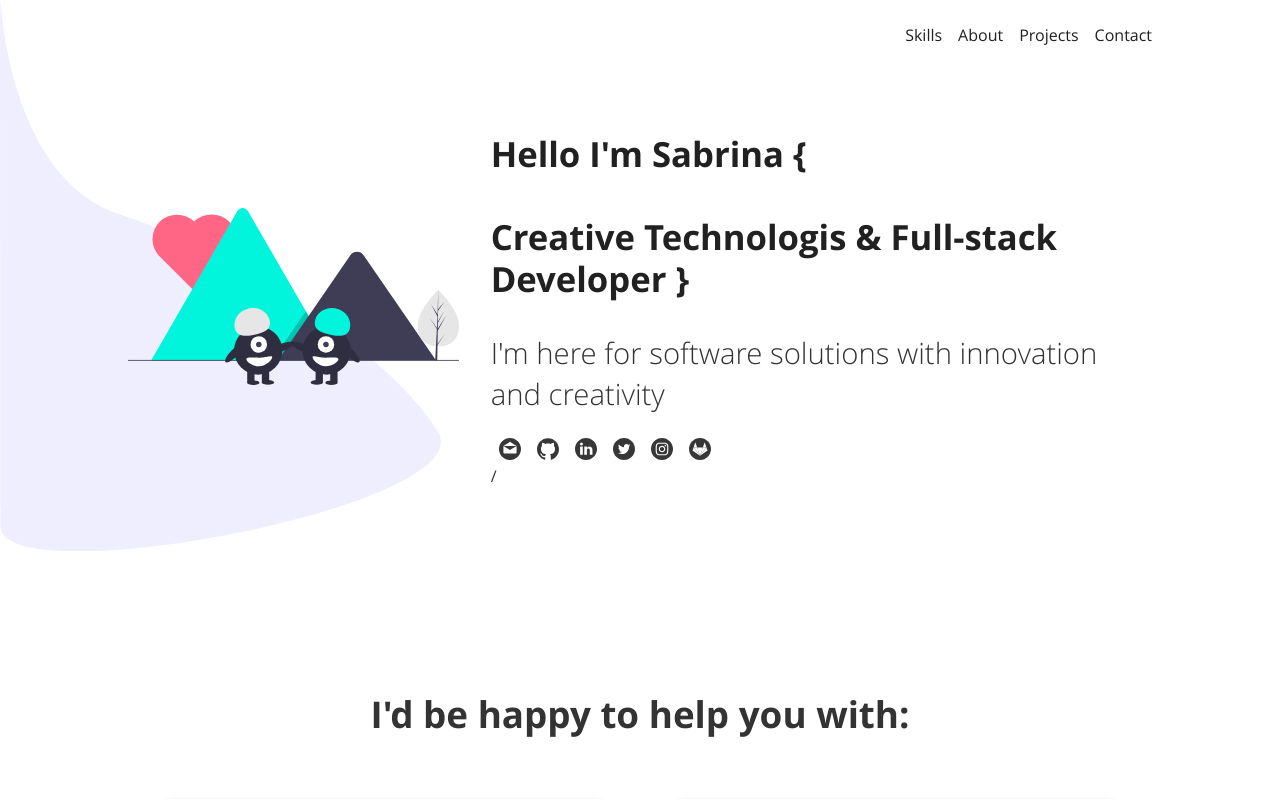
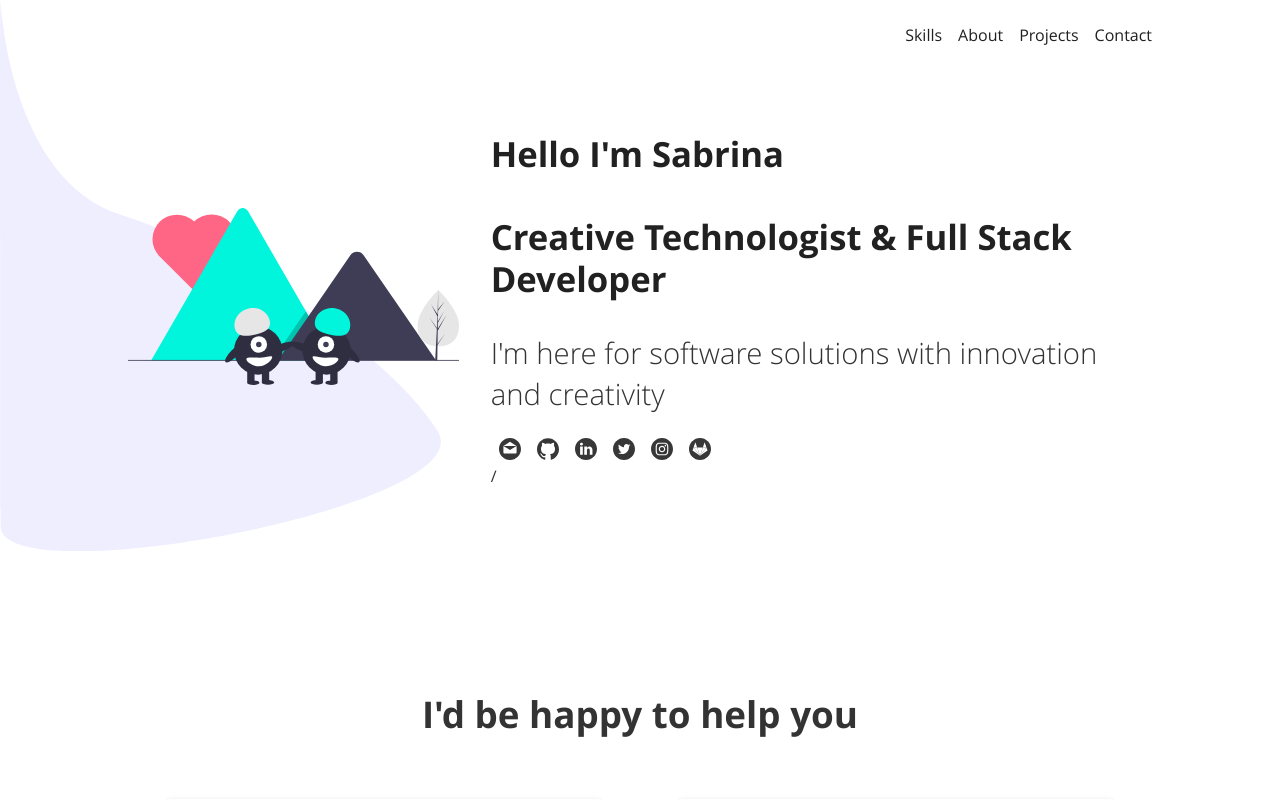
Before and after one commit to sabritol/sabrinatolmer, a Gatsby site: page / in a window 1280 px wide. Shown: the top 800 px of the page. Built offline with nearby package versions, Linux system fonts and the light colour scheme; Gatsby itself is replaced by a stand-in of ours.

Commit message:
fix intro

```diff
--- a/src/components/landing/Intro/index.jsx
+++ b/src/components/landing/Intro/index.jsx
@@ -18,7 +18,7 @@ export const Intro = () => (
 			</Thumbnail>
 
 			<Details>
-				<h1>Hello I'm Sabrina  {"{"}<br /> <span style={{ fontWeight: 300, fontSize: '88%' }}> </span> <br /> Creative Technologis & Full-stack Developer {"}"}</h1>
+				<h1>Hello I'm Sabrina <br /> <span style={{ fontWeight: 300, fontSize: '88%' }}> </span> <br /> Creative Technologist & Full Stack Developer </h1>
 
 
 				<h4>I'm here for software solutions with innovation and creativity</h4>
@@ -31,5 +31,7 @@ export const Intro = () => (
 			/</Details>
 		</IntroWrapper>
 	</Wrapper>
+
+
 	</>
 )
--- a/src/components/landing/Skills/index.jsx
+++ b/src/components/landing/Skills/index.jsx
@@ -7,7 +7,7 @@ import { Wrapper, SkillsWrapper, SkillsColumn } from './styles'
 
 export const Skills = () => (
 	<Wrapper id="skills">
-		<h2>I'd be happy to help you with:</h2>
+		<h2>I'd be happy to help you</h2>
 		<SkillsWrapper as={Container}>
 			<SkillsColumn>
 			    <img src={Skills2} alt="Coding" style={{ height: '120px' }} />
```
